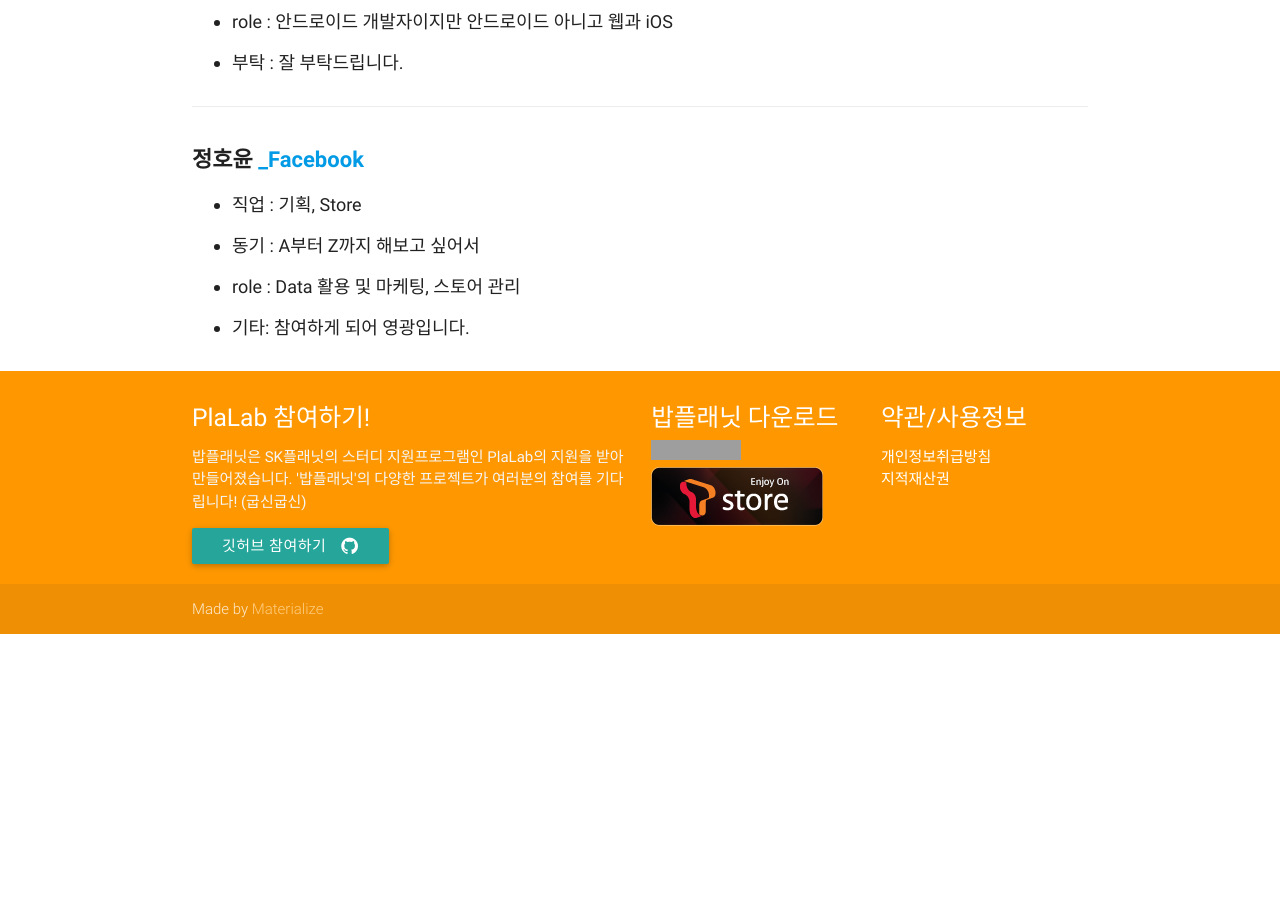
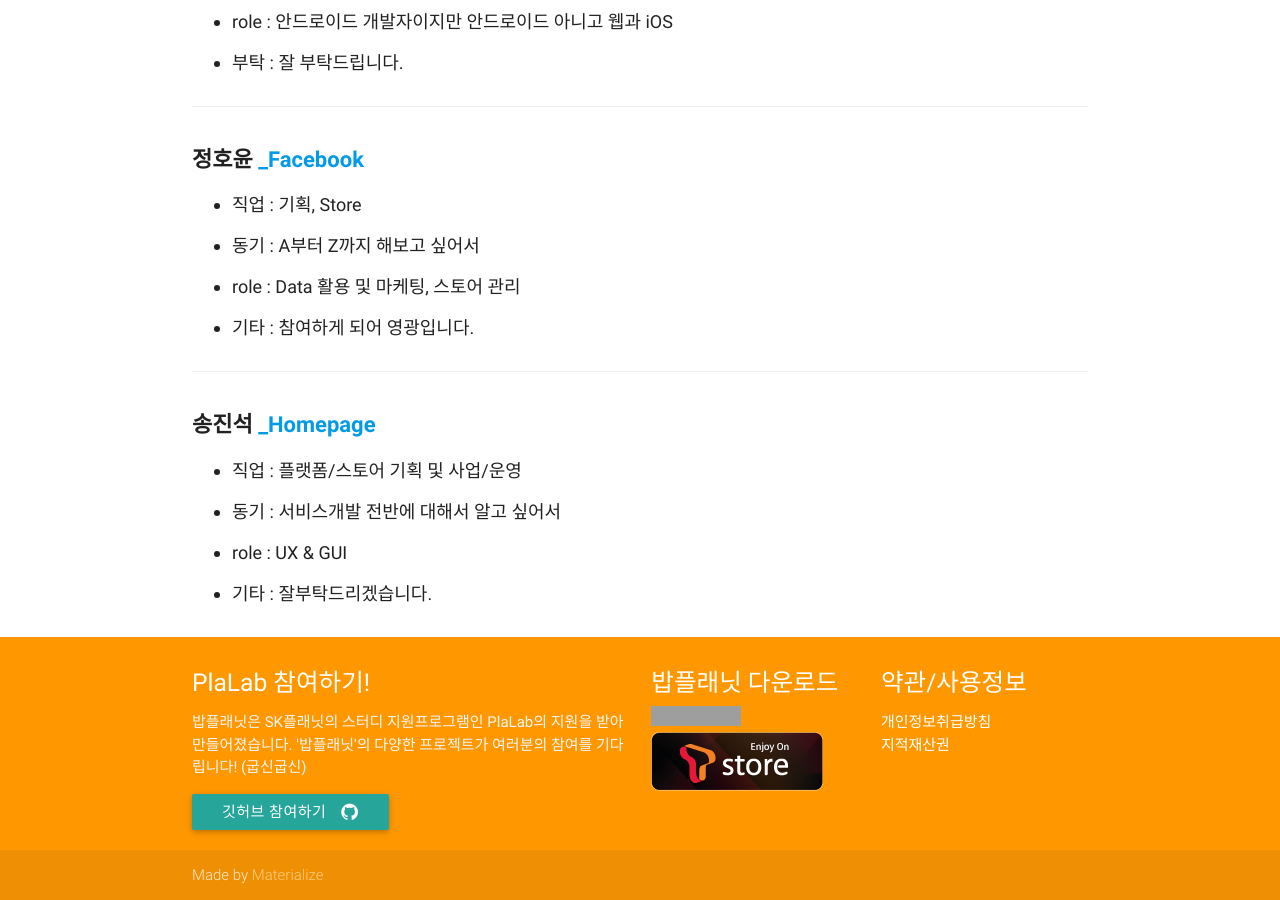
Before and after one commit to bobplanet/bobplanet.github.io, a Jekyll site: the page built from team.html, in a window 1280 px wide and 900 px high, scrolled down 2235 px. Built offline with Jekyll 4.4.1, drawn with Linux system fonts in a browser that asks for light colours; nearby versions of some CDN libraries; comment, search, counter and statistics services are not loaded; before the commit the page ends 2869 px from its top, so only the background shows below that; grey boxes are pictures that could not be loaded.

Commit message:
팀원 추가

```diff
--- a/team.html
+++ b/team.html
@@ -78,4 +78,13 @@ _ _ _
 - 직업 : 기획, Store
 - 동기 : A부터 Z까지 해보고 싶어서
 - role : Data 활용 및 마케팅, 스토어 관리
-- 기타: 참여하게 되어 영광입니다.
+- 기타 : 참여하게 되어 영광입니다.
+
+_ _ _
+
+##### **송진석 [_Homepage](http://songjinseok.com)**
+
+- 직업 : 플랫폼/스토어 기획 및 사업/운영
+- 동기 : 서비스개발 전반에 대해서 알고 싶어서
+- role : UX & GUI
+- 기타 : 잘부탁드리겠습니다.
```
